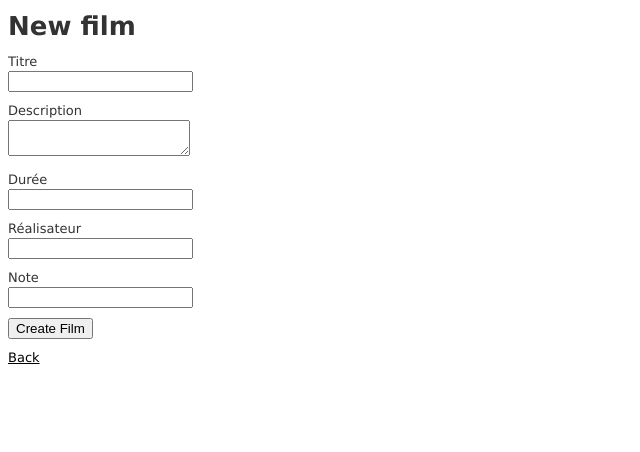
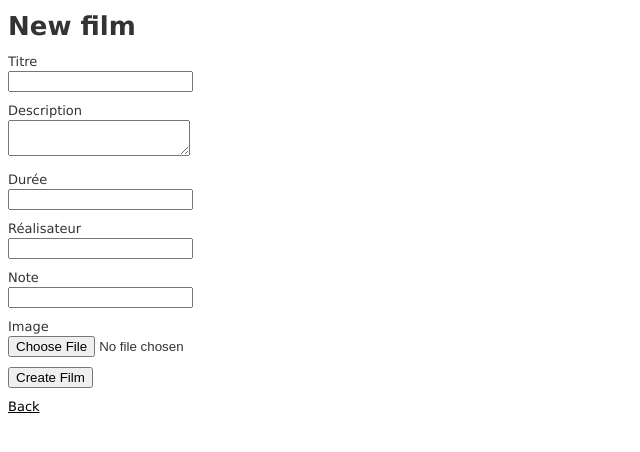
Before and after one commit to Thevana/Projet_ROR, a Rails app: page /films/new in a window 1280 px wide. Shown: the top 452 px of the page, without its empty margins (0-640 px from the left). Run offline with Rails 7, Linux system fonts and the light colour scheme; the visitor is signed in with stand-in values (Sample User, id 1); style sheets or scripts are compiled from the project's sources; some libraries are stand-ins or nearby versions.

Commit message:
Ajout de paperclip pour l'upload d'image

```diff
--- a/app/views/films/_form.html.erb
+++ b/app/views/films/_form.html.erb
@@ -1,4 +1,4 @@
-<%= form_for(@film) do |f| %>
+<%= form_for @film, html: { multipart: true } do |f| %>
   <% if @film.errors.any? %>
     <div id="error_explanation">
       <h2><%= pluralize(@film.errors.count, "error") %> prohibited this film from being saved:</h2>
@@ -31,6 +31,10 @@
     <%= f.label :note %><br>
     <%= f.text_field :note %>
   </div>
+  <div class="field">
+    <%= f.label :image %><br>
+    <%= f.file_field :image %>
+  </div>
   <div class="actions">
     <%= f.submit %>
   </div>
--- a/app/views/films/index.html.erb
+++ b/app/views/films/index.html.erb
@@ -15,7 +15,8 @@
   <tbody>
     <% @films.each do |film| %>
       <tr>
-        <td><%= film.titre %></td>
+        <td><%= image_tag film.image.url(:medium) %></td>
+	<td><%= film.titre %></td>
         <td><%= film.description %></td>
         <td><%= film.durée %></td>
         <td><%= film.réalisateur %></td>
--- a/app/views/films/show.html.erb
+++ b/app/views/films/show.html.erb
@@ -1,5 +1,4 @@
-<p id="notice"><%= notice %></p>
-
+<%= image_tag @film.image.url(:medium) %>
 <p>
   <strong>Titre:</strong>
   <%= @film.titre %>
```
